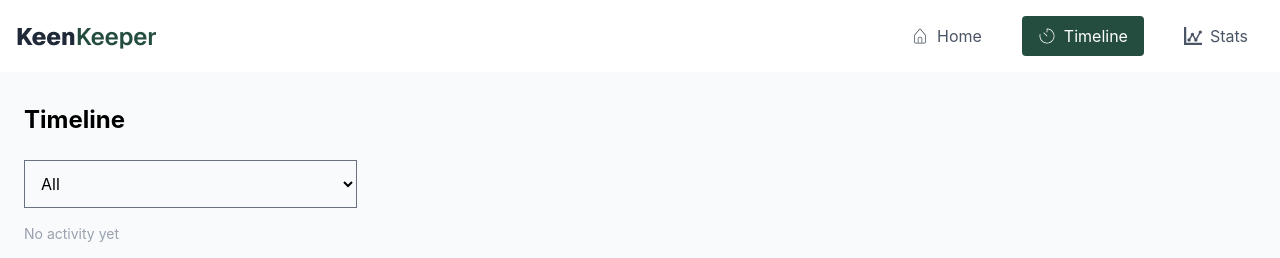
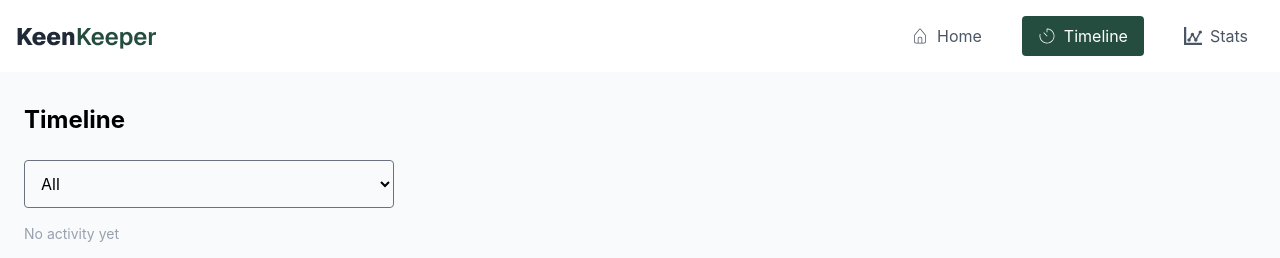
Before and after one commit to kutub-DEV-2025/Assignment-07, a React (Vite) app: page /timeline in a window 1280 px wide. Shown: the top 258 px of the page. Built offline with nearby package versions, Linux system fonts and the light colour scheme.

Commit message:
All Updated

```diff
--- a/src/pages/Timeline.jsx
+++ b/src/pages/Timeline.jsx
@@ -24,7 +24,7 @@ export default function Timeline() {
       <h1 className="text-2xl font-bold mb-6">
         Timeline
       </h1>
-      <select name="" id="" className="p-3 border border-gray-500 mb-4 w-full lg:w-[27%]"
+      <select name="" id="" className="p-3 border border-gray-500 mb-4 rounded-sm w-full lg:w-[30%]"
             onChange={(e) => setFilter(e.target.value)}>
 
         {filters.map((item) => (
```
